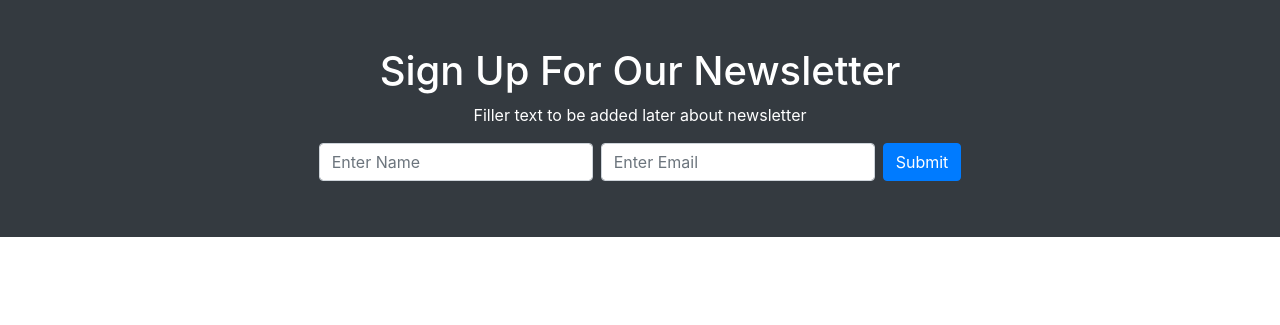
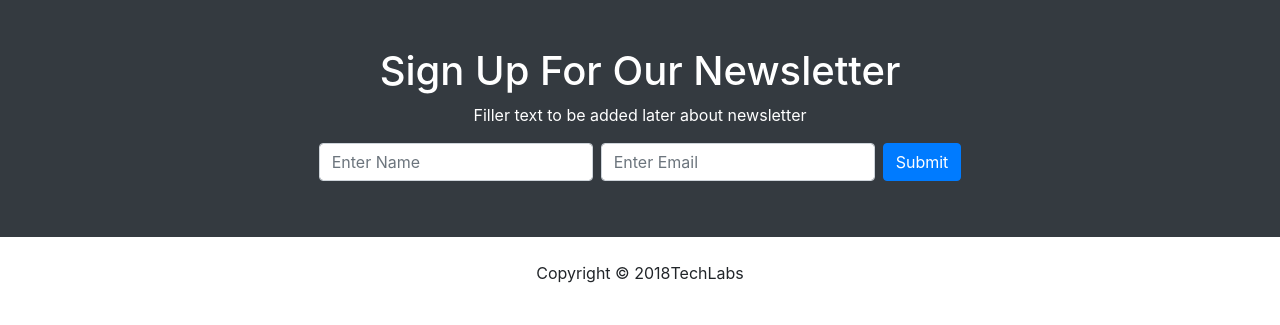
Before and after one commit to dkhayutin/TechLabs, a PHP site: page / in a window 1280 px wide. Shown: the part 2548-2873 px from the top of the page. Before the commit the page ends 2785 px from the top, so only its background shows below. Run offline with PHP 8.4, Linux system fonts and the light colour scheme; some libraries are stand-ins or nearby versions.

Commit message:
added timestamp to scrips, footer at the bottom, removing overflow from x-axis

```diff
--- a/css/styles.css
+++ b/css/styles.css
@@ -1,3 +1,7 @@
+body {
+  overflow-x: hidden;
+}
+
 .navbar .nav-link {
   font-size: 14px;
   text-transform: uppercase;
--- a/index.html
+++ b/index.html
@@ -226,6 +226,17 @@
   </div>
 </section>
 
+<!-- Footer  -->
+<footer id="main-footer" class="text-center p-4">
+  <div class="container">
+    <div class="row">
+      <div class="col">
+        <p>Copyright &copy; <span id="year"></span>TechLabs</p>
+      </div>
+    </div>
+  </div>
+</footer>
+
 <!-- Video Modal -->
 <div class="modal fade" id="videoModal">
   <div class="modal-dialog">
@@ -246,13 +257,6 @@
 <script src="https://cdnjs.cloudflare.com/ajax/libs/ekko-lightbox/5.3.0/ekko-lightbox.min.js"></script>
 <script type="text/javascript" src="scripts/script.js"></script>
 
-<script>
-
-$(document).on('click', '[data-toggle="lightbox"]', function(event) {
-                event.preventDefault();
-                $(this).ekkoLightbox();
-            });
-</script>
 
   </body>
 </html>
--- a/scripts/script.js
+++ b/scripts/script.js
@@ -21,3 +21,10 @@
 
 
 //LightBox init
+$(document).on('click', '[data-toggle="lightbox"]', function(event) {
+                event.preventDefault();
+                $(this).ekkoLightbox();
+            });
+
+//get the current year for the copyright
+$('#year').text(new Date().getFullYear())
```
